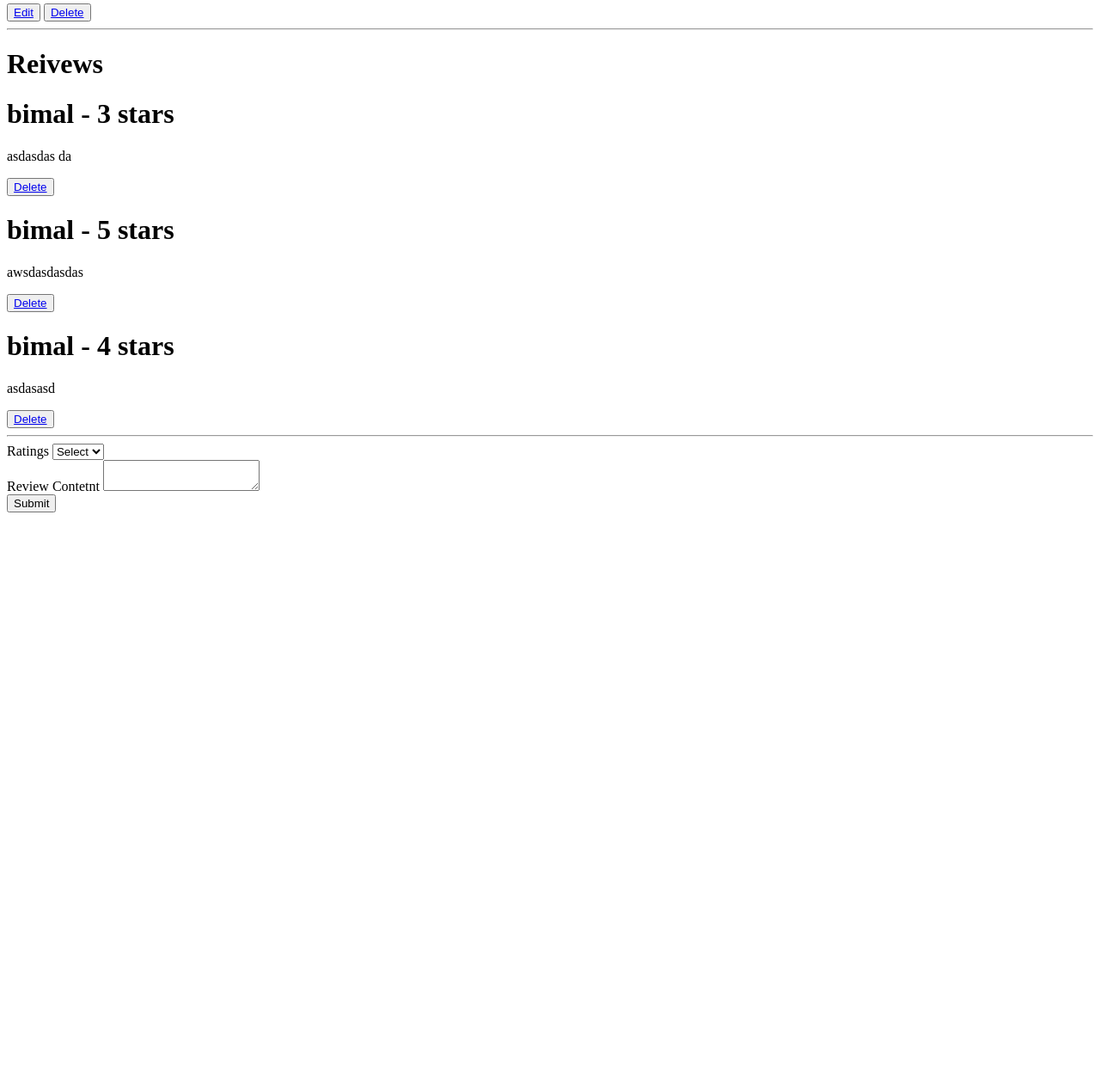
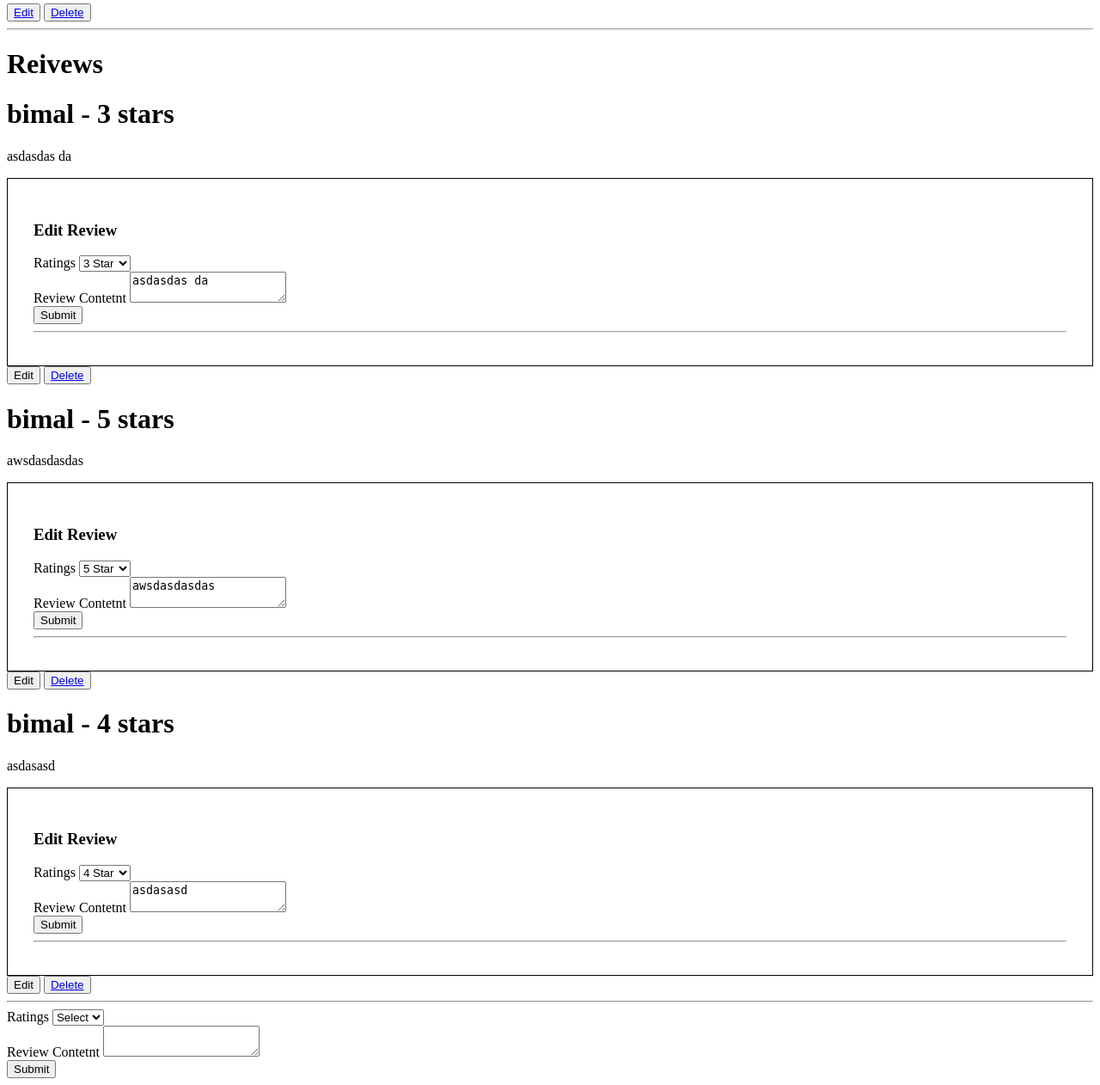
Before and after one commit to bmlpariyar/python-django_class, a Django app: page /book_details/3/ in a window 1280 px wide. Shown: the part 325-1587 px from the top of the page at 86% size. Before the commit the page ends 921 px from the top, so only its background shows below. Run offline with Django 5.2, Linux system fonts and the light colour scheme; data comes from the database, SQL or seed files in the repository; both versions use the stored data as it was after the commit.

```diff
--- a/book_review_platform/book_review/templates/book_details.html
+++ b/book_review_platform/book_review/templates/book_details.html
@@ -22,6 +22,8 @@
         {% for review in reviews %}
             <h1>{{review.user.username}} - {{review.ratings}} stars</h1>
             <p>{{review.content}}</p>
+            {% include "edit_review.html" %}
+            <button>Edit</button>
             <button>
                 <a href="{% url "delete_review" review.id %}">Delete</a>
             </button>
--- /dev/null
+++ b/book_review_platform/book_review/templates/edit_review.html
@@ -0,0 +1,23 @@
+<div style="border:1px solid black;padding:30px;">
+    <h3>Edit Review</h3>
+    <form action="{% url "add_review" book.id %}" method='post'>
+        {% csrf_token %}
+        <div>
+            <label for="ratings">Ratings</label>
+            <select name="ratings" id="ratings">
+                <option value="">Select</option>
+                {% for rating in ratings %}
+                    <option value="{{rating.0}}" {% if rating.0 == review.ratings %}selected{% endif %} >{{rating.1}}</option>
+                {% endfor %}
+            </select>
+        </div>
+        <div>
+            <label for="content">Review Contetnt</label>
+            <textarea name="content" id="content">{{review.content}}</textarea>
+        </div>
+        <div>
+            <input type="submit" value="Submit">
+        </div>
+    </form>
+    <hr>
+</div>
--- a/book_review_platform/book_review/urls.py
+++ b/book_review_platform/book_review/urls.py
@@ -1,6 +1,6 @@
 from django.urls import path
 
-from .views import index, about, contact, book_details, new_boook, delete_book, edit_book, add_review, delete_review
+from .views import index, about, contact, book_details, new_boook, delete_book, edit_book, add_review, delete_review, edit_review
 
 urlpatterns = [
     path('', index, name="home"),
@@ -12,5 +12,6 @@ urlpatterns = [
     path('edit_book/<int:book_id>/', edit_book, name="edit_book"),
     path('add_review/<int:book_id>', add_review, name="add_review"),
     path('delete_review/<int:review_id>/', delete_review, name="delete_review"),
+    path('edit_review/<int:review_id>/',edit_review, name="edit_reivew" ),
 
 ]
```
Also changed, not shown: book_review_platform/db.sqlite3.
